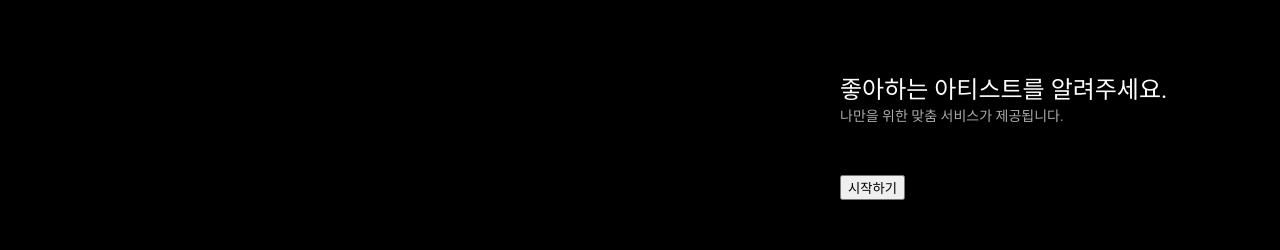
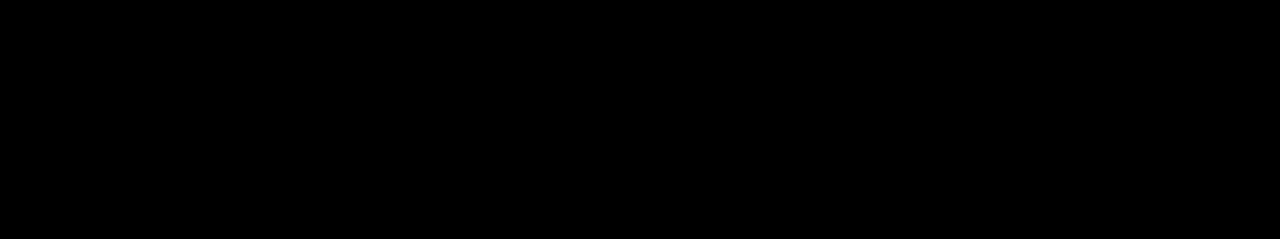
Before and after one commit to devDohyun/clone-youtube-music, a Nuxt app: page / in a window 1280 px wide. Shown: the part 561-811 px from the top of the page. Built offline with nearby package versions, Linux system fonts and the light colour scheme.

Commit message:
Hided imcompleted content

```diff
--- a/pages/index.vue
+++ b/pages/index.vue
@@ -12,7 +12,7 @@
                     ></music-table>
                 </template>
             </template>
-            <div class="announce-set-favorite">
+            <div class="announce-set-favorite" v-if="false">
                 <div class="artist-wrapper">
                     <div
                         v-for="(item, idx) in 5"
```
